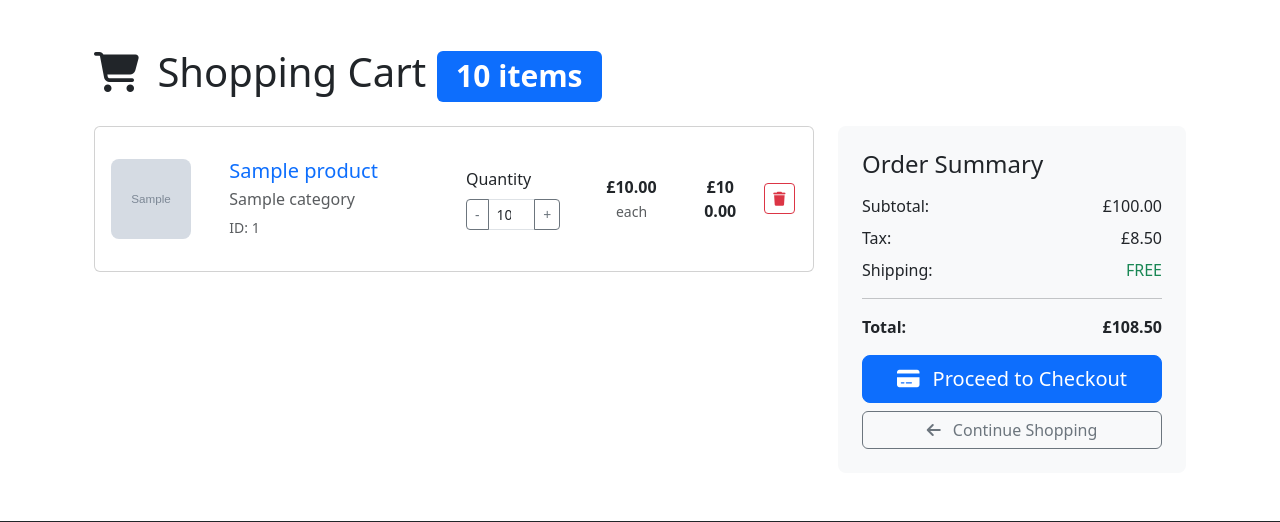
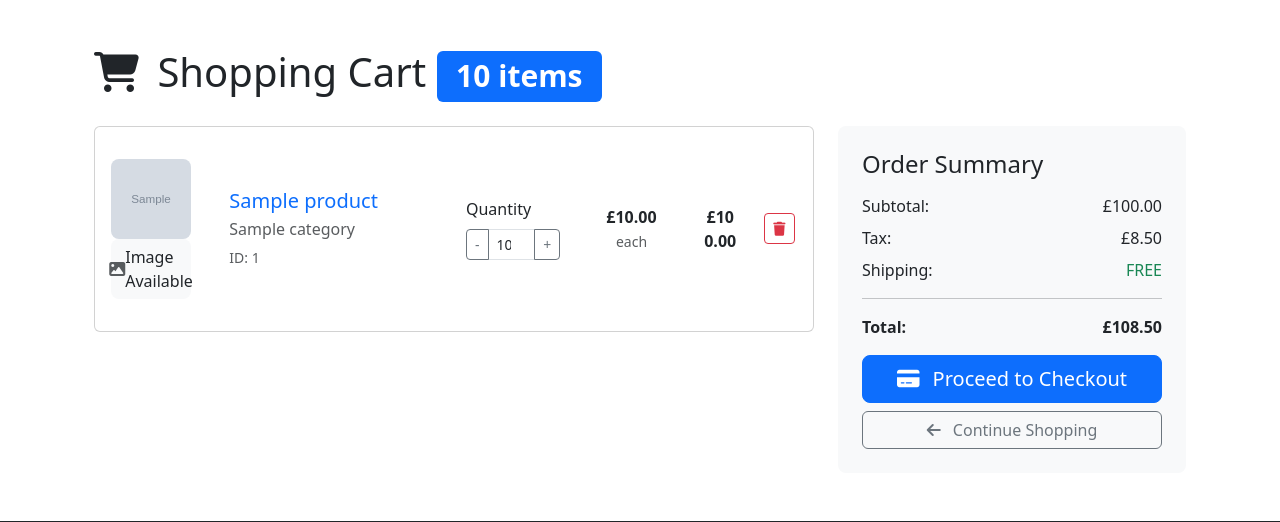
Before and after one commit to Bonafs/Express_Deals, a Django app: page /orders/cart/ in a window 1280 px wide. Shown: the part 56-578 px from the top of the page. Run offline with Django 5.2, Linux system fonts and the light colour scheme; a user stored in the database is signed in; tables that the repository leaves empty hold one stand-in row (values such as "Sample post"); grey boxes marked "Sample" are stand-in pictures.

Commit message:
Update cart and checkout templates to use Cloudinary image URLs and fallback message for product images.

```diff
--- a/templates/orders/cart.html
+++ b/templates/orders/cart.html
@@ -58,10 +58,16 @@
                                         {% if item.product.image %}
                                             <img src="{{ item.product.image.url }}"
                                                  alt="{{ item.product.name }}"
-                                                 class="product-image">
+                                                 class="product-image"
+                                                 onerror="this.style.display='none'; this.nextElementSibling.style.display='flex';">
+                                            <div class="product-image bg-light d-flex align-items-center justify-content-center" style="display: none; height: 60px;">
+                                                <i class="fas fa-image text-muted"></i>
+                                                <div class="fw-light">Image Available</div>
+                                            </div>
                                         {% else %}
-                                            <div class="product-image bg-light d-flex align-items-center justify-content-center">
+                                            <div class="product-image bg-light d-flex align-items-center justify-content-center" style="height: 60px;">
                                                 <i class="fas fa-image text-muted"></i>
+                                                <div class="fw-light">Image Available</div>
                                             </div>
                                         {% endif %}
                                     </div>
```
Also changed, not shown: templates/orders/checkout.html (+6 -1 lines).
